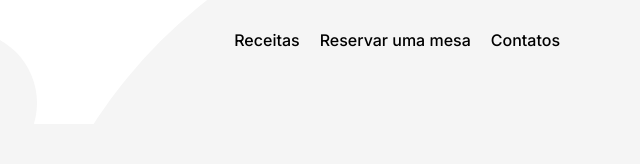
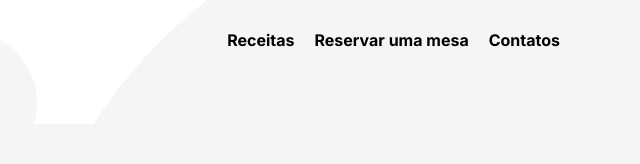
Before and after one commit to Davino-N/web_project_coffeeshop, a plain HTML site: page index.html in a window 1280 px wide. Shown: the top 164 px of the page, 640-1280 px from the left. Drawn offline with Linux system fonts and the light colour scheme.

Commit message:
alguns erros

```diff
--- a/index.html
+++ b/index.html
@@ -26,10 +26,10 @@
         <header class="header">
             <nav class="nav">
                 <img class="nav__logo" src="./images/logo_coffeeshop_dark.svg" alt="Logo do cafe">
-                <ul class="nav__link">
-                    <li class="nav__links">Receitas</li>
-                    <li class="nav__links">Reservar uma mesa</li>
-                    <li class="nav__links">Contatos</li>
+                <ul class="nav__links">
+                    <li ><a class="nav__link" href="#recipes">Receitas</a></li>
+                    <li ><a class="nav__link">Reservar uma mesa</a></li>
+                    <li ><a class="nav__link">Contatos</a></li>
                 </ul>
             </nav>
             <main class="header__content">
@@ -57,7 +57,8 @@
                 </p>
             </div>
         </header>
-        <main class="recipes">
+        <main class="content">
+            <section class="recipes" id="recipes">
             <h2 class="recipes__title">Receitas</h2>
             <p class="recipes__subtitle">Confira algumas receitas que coletamos para <span> o seu lanchinho caseiro:
                 </span></p>
@@ -88,7 +89,7 @@
                     </div>
                 </div>
             </div>
-
+</section>
         </main>
         <footer class="footer">
         </footer>
--- a/pages/index.css
+++ b/pages/index.css
@@ -64,15 +64,9 @@
 }
 
 .nav__link {
-    margin-right: 80px;
-    /* Define a margem direita como 80 pixels */
-    display: flex;
-    /* Define o display como flex */
-    column-gap: 20px;
-    /* Define o espaçamento entre as colunas como 20 pixels */
-    margin: 30px 80px 0 0;
-    /* Define a margem superior como 30 pixels e a margem direita como 80 pixels */
-
+color: #000;
+text-decoration: none;
+font-weight: bold;
 }
 
 .nav__links {
@@ -86,6 +80,10 @@
     /* Define a altura da linha como 20 pixels */
     display: flex;
     /* Define o display como flex */
+    list-style: none;
+    column-gap: 20px;
+    padding: 0;
+    margin: 30px 80px 0;
 }
 
 .header__content {
```
